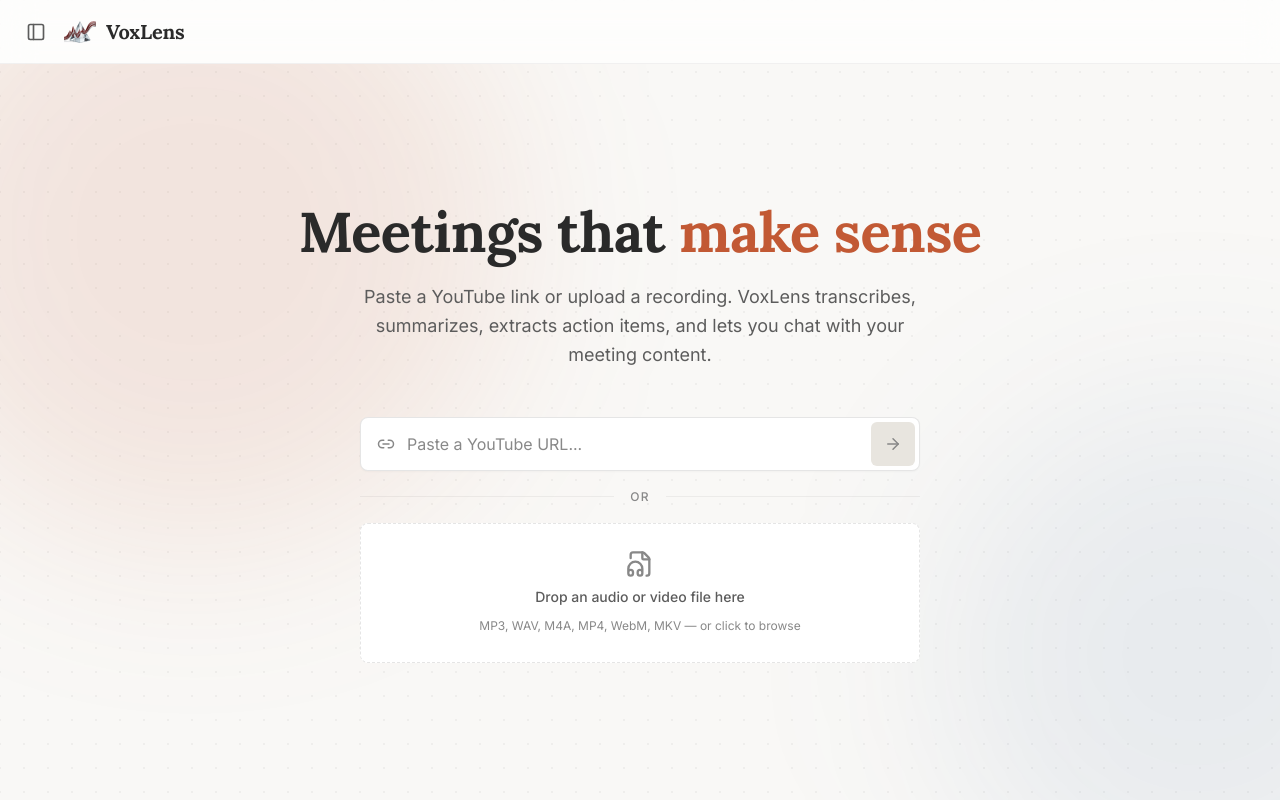
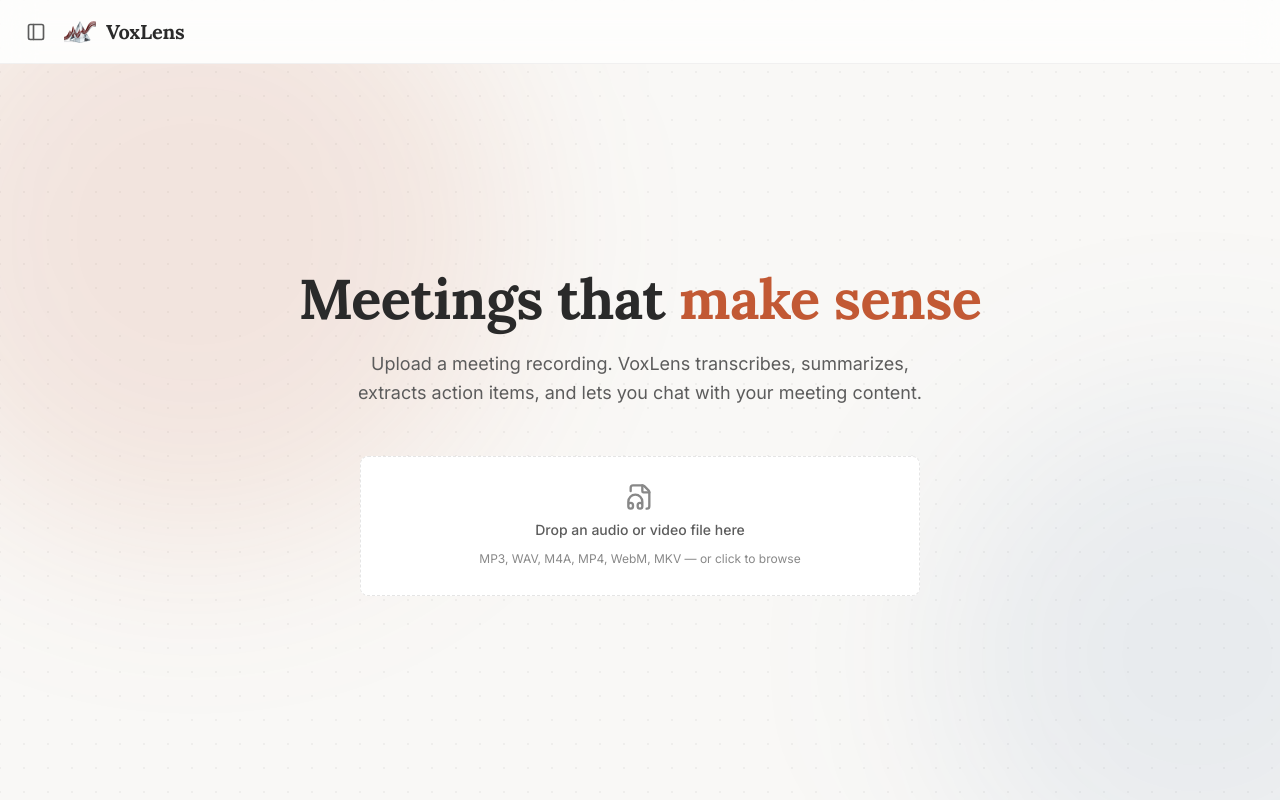
Before and after one commit to aarizmehdi/VoxLens, a React (Vite) app in the folder frontend/: page / in a window 1280 px wide. Built offline with nearby package versions, Linux system fonts and the light colour scheme; no server answers.

Commit message:
refactor: pivot to enterprise file upload flow due to youtube bot blocking

```diff
--- a/frontend/src/components/intake/SourceInput.tsx
+++ b/frontend/src/components/intake/SourceInput.tsx
@@ -4,21 +4,12 @@
  * Combined hero-level input panel with URL field and file upload.
  */
 
-import { UrlInput } from "./UrlInput";
 import { FileUpload } from "./FileUpload";
 import styles from "./SourceInput.module.css";
 
 export function SourceInput() {
   return (
     <div className={styles.container}>
-      <UrlInput />
-
-      <div className={styles.divider}>
-        <span className={styles.dividerLine} />
-        <span className={styles.dividerText}>or</span>
-        <span className={styles.dividerLine} />
-      </div>
-
       <FileUpload />
     </div>
   );
--- a/frontend/src/pages/HomePage.tsx
+++ b/frontend/src/pages/HomePage.tsx
@@ -42,7 +42,7 @@ export function HomePage() {
           Meetings that <span className="gradient-text">make sense</span>
         </motion.h1>
         <motion.p className={styles.subtitle} variants={itemVariants}>
-          Paste a YouTube link or upload a recording. VoxLens transcribes, summarizes,
+          Upload a meeting recording. VoxLens transcribes, summarizes,
           extracts action items, and lets you chat with your meeting content.
         </motion.p>
       </motion.div>
```
